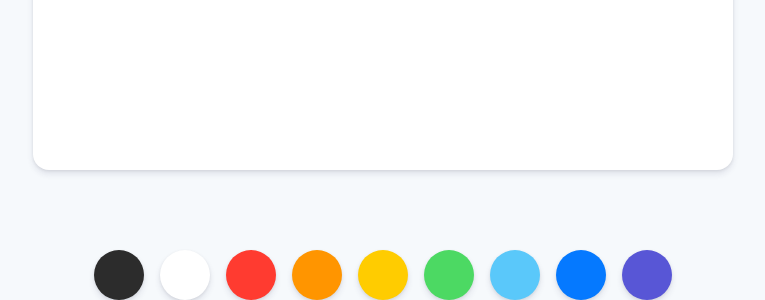
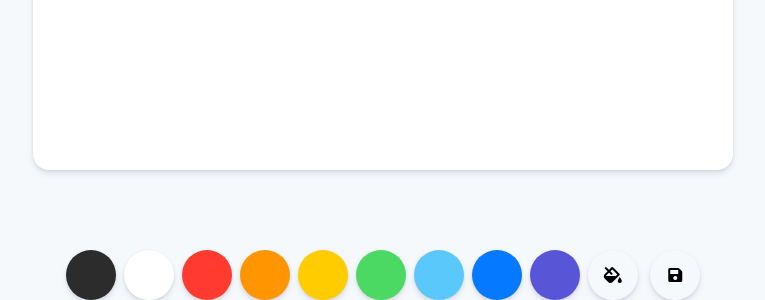
Before and after one commit to Goolgae/paintjs, a plain HTML site: page index.html in a window 1280 px wide. Shown: the part 580-880 px from the top of the page, without its empty margins (257-1022 px from the left). Drawn offline with Linux system fonts and the light colour scheme.

Commit message:
Add utilButton [니꼬쌤 스타일링은 맘에 안들엇]

```diff
--- a/index.html
+++ b/index.html
@@ -5,6 +5,12 @@
     <meta http-equiv="X-UA-Compatible" content="IE=edge">
     <meta name="viewport" content="width=device-width, initial-scale=1.0">
     <link rel="stylesheet" href="style.css">
+    <!-- ... -->
+    <link
+      rel="stylesheet"
+      href="https://cdnjs.cloudflare.com/ajax/libs/font-awesome/5.8.2/css/all.min.css"
+    />
+    <!-- ... -->
     <title>PaintJS</title>
 </head>
     <body>
@@ -21,6 +27,10 @@
                 <div class="controls__color" style="background-color: #0579ff;"></div>
                 <div class="controls__color" style="background-color: #5856d6;"></div>
             </div>
+            <div class="controls__btns">
+                <button id="jsMode"><i class="fas fa-fill-drip"></i></button>
+                <button id="jsSave"><i class="fas fa-save"></i></button>
+            </div>
         </div>
         <script src="app.js"></script>
     </body>
--- a/style.css
+++ b/style.css
@@ -19,11 +19,32 @@ body {
 
 .controls {
   margin-top: 5rem;
+  display: flex;
+  align-items: center;
 }
 
 .controls .controls__colors {
   display: flex;
 }
+
+/** 버튼 이벤트 스타일링 **/
+
+.controls__btns button {
+  all: unset;
+  cursor: pointer;
+  box-shadow: 0 4px 6px rgba(50, 50, 93, 0.11), 0 1px 3px rgba(0, 0, 0, 0.08);
+  width: 50px;
+  height: 50px;
+  text-align: center;
+  border-radius: 50%;
+  margin-left: 8px;
+}
+
+.controls__btns button:active {
+  transform: scale(0.9);
+}
+
+/** 색상 이벤트 스타일링 **/
 
 .controls__colors .controls__color {
   width: 50px;
@@ -33,6 +54,10 @@ body {
   border-radius: 50%;
 }
 
+.controls__colors .controls__color:active {
+  transform: scale(0.9);
+}
+
 .controls__colors .controls__color + .controls__color {
-  margin-left: 1rem;
+  margin-left: 8px;
 }
```
